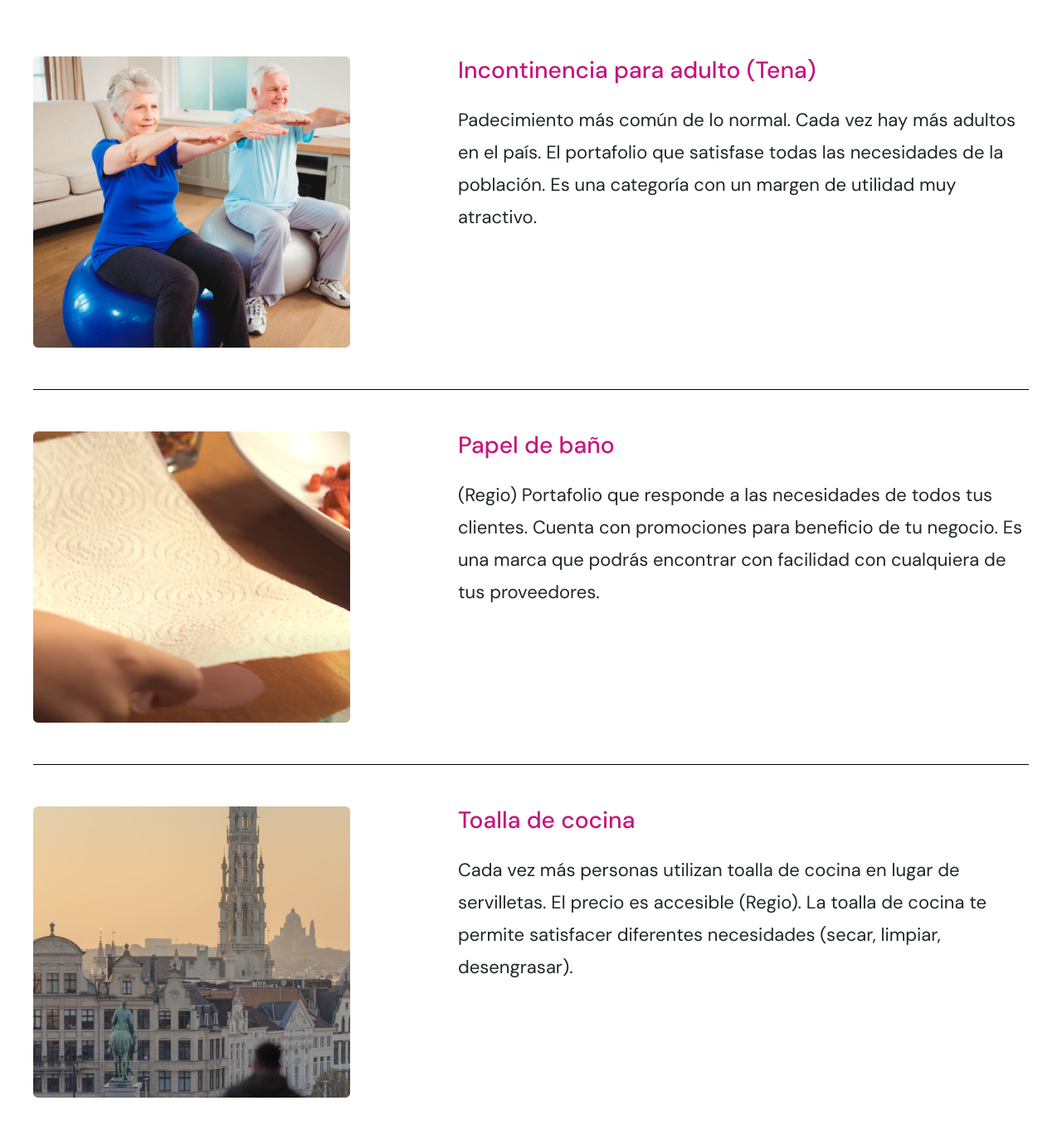
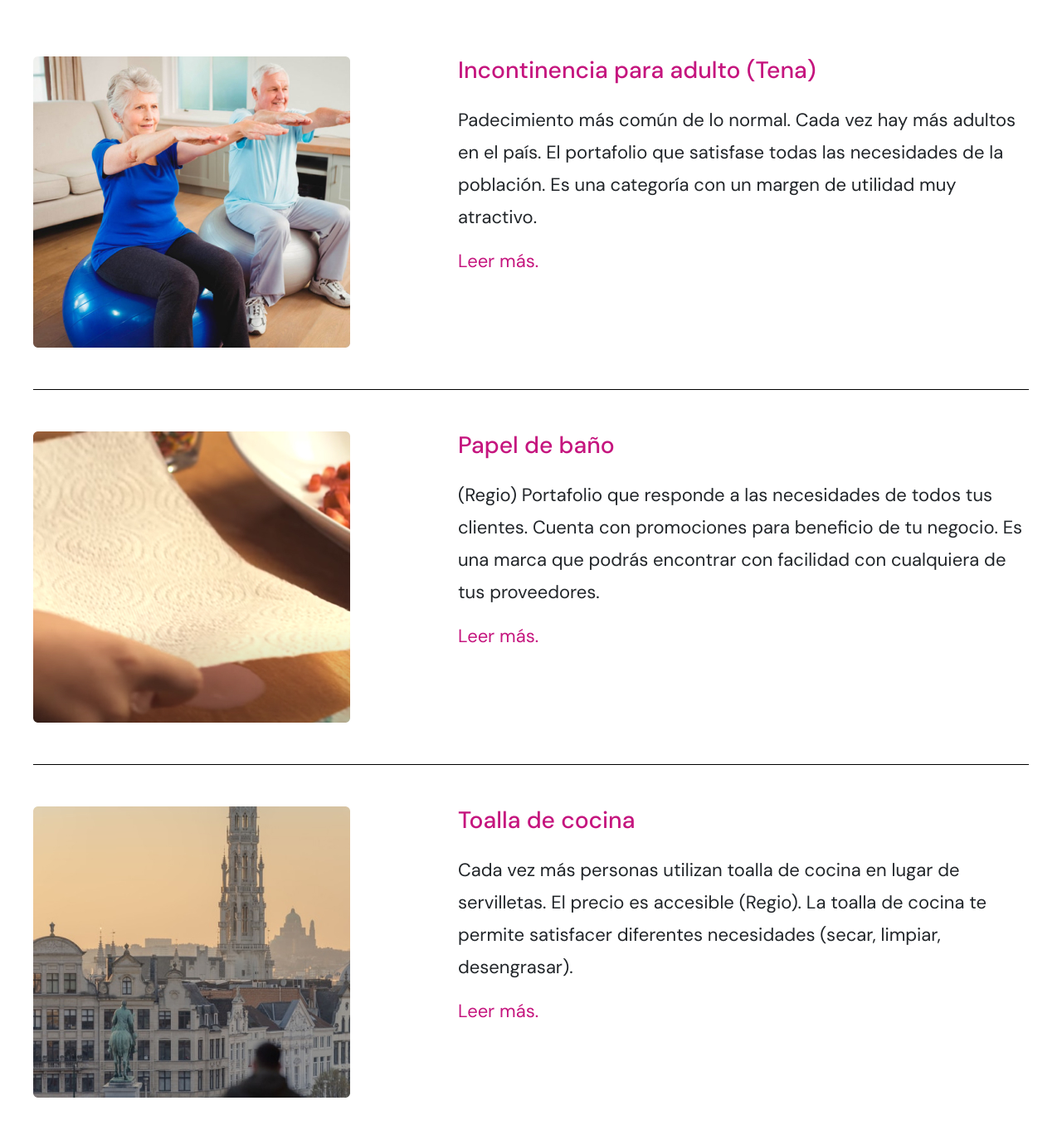
Before and after one commit to Cardoso-topdev/essityWeb, a React (Create React App) app: page /crece-mi-negocio in a window 1280 px wide. Shown: the part 765-2127 px from the top of the page at 83% size. Built offline with nearby package versions, Linux system fonts and the light colour scheme.

Commit message:
Agregando ver mas

```diff
--- a/src/App.css
+++ b/src/App.css
@@ -616,6 +616,11 @@ a.collapsed {
   margin-bottom: 80px;
 }
 
+.container-blogs a{
+  color: #C5157E;
+  font-size: 22px;
+}
+
 .card-blog {
   display: flex;
   padding: 50px 0px 50px;
--- a/src/pages/crece.js
+++ b/src/pages/crece.js
@@ -1,4 +1,5 @@
 import React, { Fragment } from "react";
+import { Link } from "react-router-dom";
 
 //components
 import Navbar from "../components/navbar/navbar";
@@ -39,6 +40,7 @@ const Crece = () => {
                 población. Es una categoría con un margen de utilidad muy
                 atractivo.
               </p>
+              <Link>Leer más.</Link>
             </div>
           </div>
 
@@ -52,6 +54,7 @@ const Crece = () => {
                 Es una marca que podrás encontrar con facilidad con cualquiera
                 de tus proveedores.
               </p>
+              <Link>Leer más.</Link>
             </div>
           </div>
 
@@ -65,6 +68,7 @@ const Crece = () => {
                 te permite satisfacer diferentes necesidades (secar, limpiar,
                 desengrasar).
               </p>
+              <Link>Leer más.</Link>
             </div>
           </div>
         </div>
```
